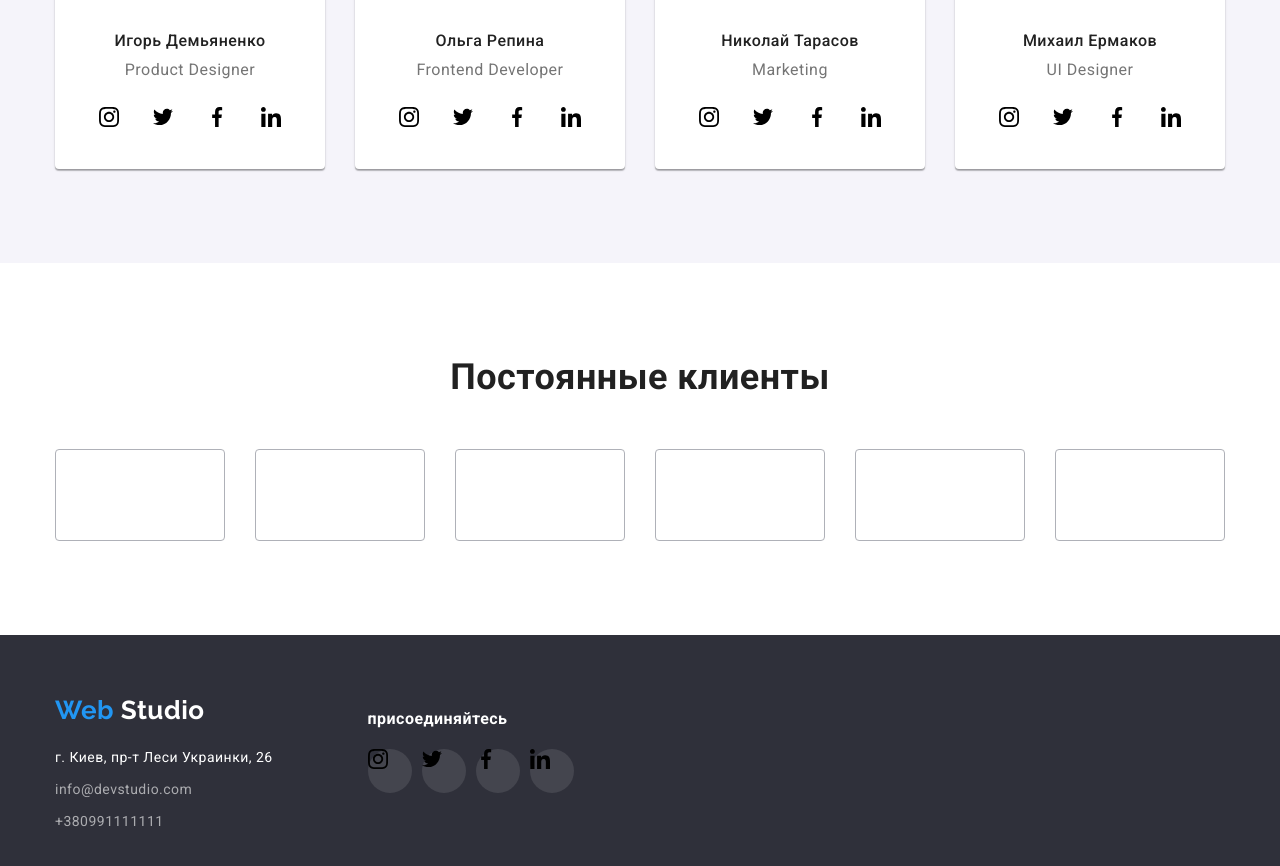
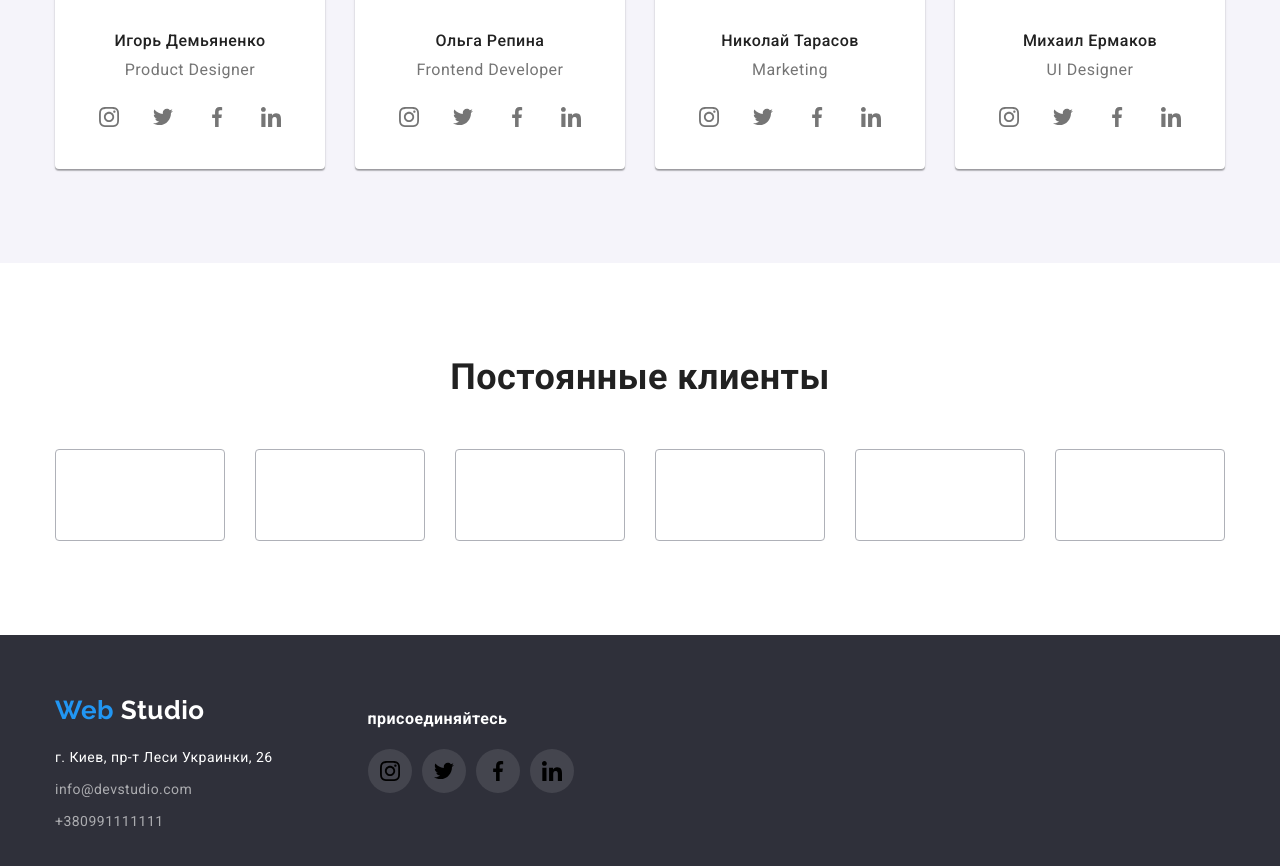
Before and after one commit to CrocodileGenna/goit-markup-hw-04, a plain HTML site: page index.html in a window 1280 px wide. Shown: the part 2056-2922 px from the top of the page. Drawn offline with nearby package versions, Linux system fonts and the light colour scheme.

Commit message:
comit 7++

```diff
--- a/css/styles.css
+++ b/css/styles.css
@@ -395,7 +395,7 @@ header {
   width: 44px;
   height: 44px;
   border-radius: 50%;
-  color: #afb1b8;
+  color:var(--secondary-color);
 
   /* outline:  1px solid tomato; */
 }
@@ -407,12 +407,14 @@ header {
 .employees-div .items .icon{
   display: inline-block;
   margin-top: 12px;
+  fill:currentColor;
+
   /* outline: 1px solid tomato; */
 }
-.employees-div .items .icon:hover,
+/* .employees-div .items .icon:hover,
 .employees-div .items .icon:focus{
  fill: currentColor;
-}
+} */
 /* .employees-div .item.insta {
   background-image: url(../images/icon.svg/instagram\ 2.svg);
 }
@@ -618,6 +620,10 @@ footer {
   background-color:var(--akcent);
 }
 
+.footer .dop-info .icon{
+  margin-left: 12px;
+  margin-top: 12px;
+}
 .footer .dop-info .icon:hover,
 .footer .dop-info .icon:focus{
   fill: currentColor;
```
